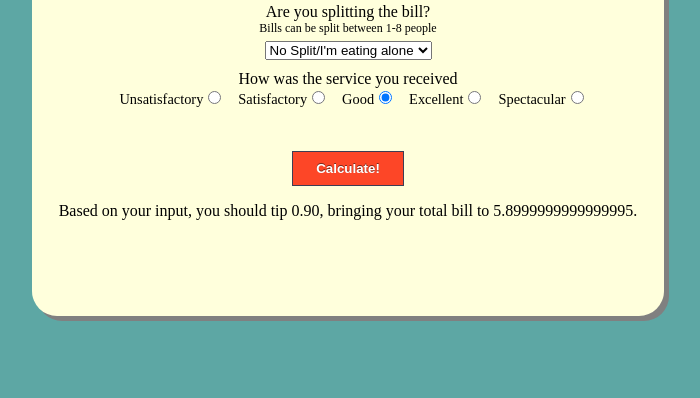
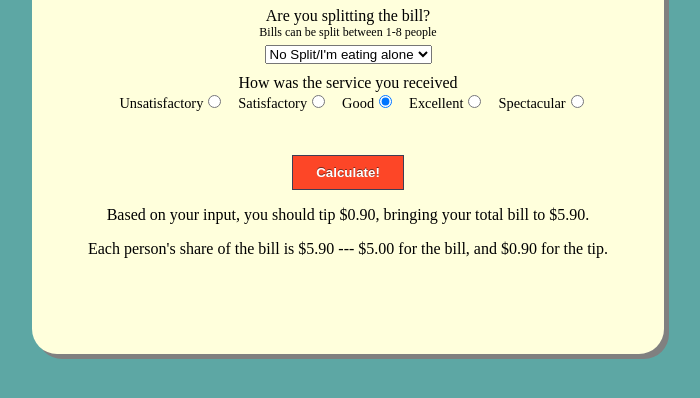
Before and after one commit to CMAinYGK/tip-calc, a plain HTML site: page index.html in a window 1280 px wide. Both pictures are taken after typing "5" into the empty fields and a click on the button "Calculate!". Shown: the part 212-610 px from the top of the page, without its empty margins (292-992 px from the left). Drawn offline with Linux system fonts and the light colour scheme.

Commit message:
Updated calculator

```diff
--- a/index.html
+++ b/index.html
@@ -24,7 +24,7 @@
         <p class="body-text" id="split">Are you splitting the bill?</p>
         <p class="body-subtext">Bills can be split between 1-8 people</p>
         <form>
-          <select name="split">
+          <select id="billSplit">
             <option value="1">No Split/I'm eating alone</option>
             <option value="2">Split two ways</option>
             <option value="3">Split three ways</option>
--- a/js/index.js
+++ b/js/index.js
@@ -1,8 +1,8 @@
 function tipCalc() {
-	var cost = document.getElementById("input-cost").value;
-	var split = document.getElementById("split").value;
-	var service = document.querySelector('input[name="service"]:checked').value;
-	var tipValue = [
+	let cost = document.getElementById("input-cost").value;
+	let split = document.getElementById("billSplit").value;
+	let service = document.querySelector('input[name="service"]:checked').value;
+	let tipValue = [
 		1.10,
 		1.15,
 		1.18,
@@ -10,14 +10,15 @@ function tipCalc() {
 		1.25
 	];
 
-	let totalBill = cost * tipValue[service].toFixed(2);
+	let totalBill = (cost * tipValue[service]).toFixed(2);
 	let totalTip = (totalBill - cost).toFixed(2);
 	let shareTip = (totalBill / split).toFixed(2);
 	let shareNoTip = (cost / split).toFixed(2);
 	let tipShare = ((totalBill - cost) / split).toFixed(2);
-  if (split == 1) {
-		document.getElementById("share").innerHTML = "Each person's share of the bill is " + share + ": " + shareNoTip + " for the bill, and " + tipShare + " for the tip."
-	};
-	document.getElementById("output").innerHTML = "Based on your input, you should tip "+totalTip+", bringing your total bill to "+totalBill+"."
 
+	document.getElementById("output").innerHTML = "Based on your input, you should tip $"+totalTip+", bringing your total bill to $"+totalBill+"."
+
+	if (service > 0) {
+		document.getElementById("share").innerHTML = "Each person's share of the bill is $"+shareTip+" --- $"+shareNoTip+" for the bill, and $"+tipShare+" for the tip."
+	}
 };
```
